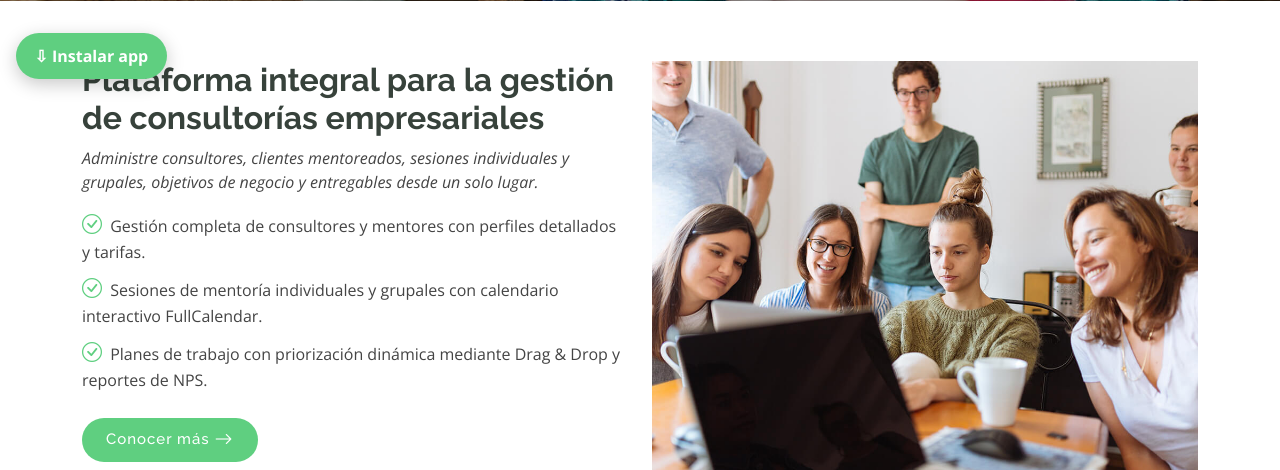
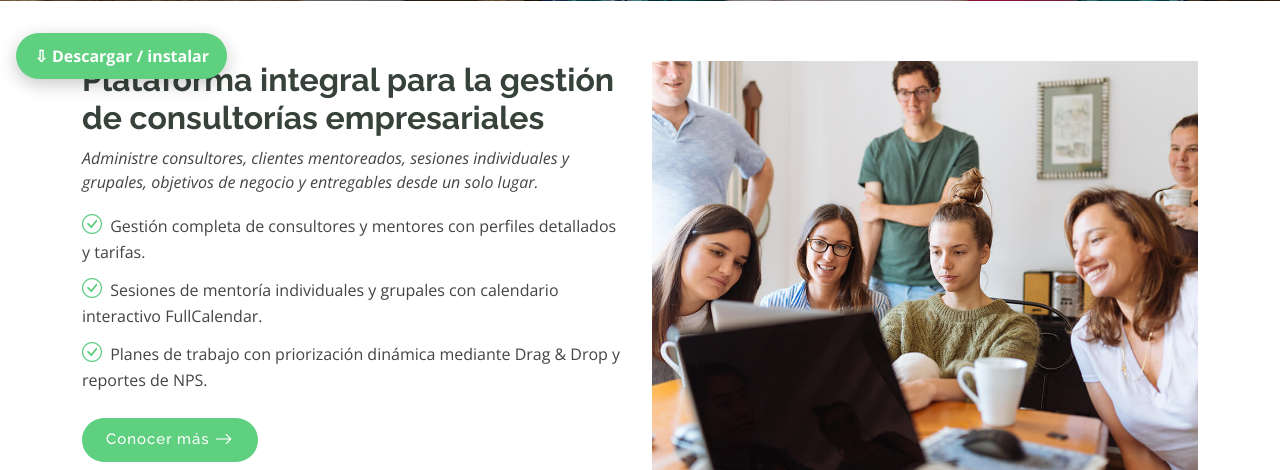
Before and after one commit to christorss/gestor-consultorias, a Django app: page / in a window 1280 px wide. Shown: the part 705-1175 px from the top of the page. Run offline with Django 5.2, Linux system fonts and the light colour scheme; data that the repository does not hold is empty; some libraries are stand-ins or nearby versions.

Commit message:
feat: habilitar instalación PWA en escritorio

```diff
--- a/Consultorias/templates/pwa/install_button.html
+++ b/Consultorias/templates/pwa/install_button.html
@@ -1,3 +1,3 @@
-<button id="pwa-install-button" class="pwa-install-button" type="button" hidden aria-label="Instalar Mentor Consultorías">
-  <span aria-hidden="true">⇩</span> Instalar app
+<button id="pwa-install-button" class="pwa-install-button" type="button" hidden aria-label="Descargar e instalar Mentor Consultorías">
+  <span aria-hidden="true">⇩</span> Descargar / instalar
 </button>
--- a/static/pwa/pwa-install.js
+++ b/static/pwa/pwa-install.js
@@ -5,6 +5,8 @@
   let installPrompt = null;
   const standalone = window.matchMedia('(display-mode: standalone)').matches || window.navigator.standalone === true;
   const isIOS = /iphone|ipad|ipod/i.test(navigator.userAgent);
+  const isDesktop = !/android|iphone|ipad|ipod|mobile/i.test(navigator.userAgent);
+  const isMac = /macintosh|mac os x/i.test(navigator.userAgent);
 
   const showMessage = options => {
     if (window.Swal) return window.Swal.fire(options);
@@ -61,6 +63,17 @@
         confirmButtonText: 'Entendido',
         confirmButtonColor: '#5fcf80'
       });
+    } else if (isDesktop) {
+      showMessage({
+        icon: 'info',
+        title: 'Instalar en esta computadora',
+        html: isMac
+          ? 'Usa <strong>Chrome o Edge</strong>, abre el menú del navegador y selecciona <strong>Instalar Mentor</strong>. En Safari compatible también puedes usar <strong>Archivo → Añadir al Dock</strong>.'
+          : 'Usa <strong>Google Chrome o Microsoft Edge</strong>, abre el menú <strong>⋮</strong> y selecciona <strong>Instalar Mentor</strong> o <strong>Aplicaciones → Instalar este sitio como una aplicación</strong>.',
+        footer: 'La aplicación se abrirá en su propia ventana y aparecerá en el menú de aplicaciones.',
+        confirmButtonText: 'Entendido',
+        confirmButtonColor: '#5fcf80'
+      });
     } else {
       showMessage({
         icon: 'info',
--- a/static/pwa/service-worker.js
+++ b/static/pwa/service-worker.js
@@ -1,4 +1,4 @@
-const CACHE_VERSION = 'mentor-pwa-v2';
+const CACHE_VERSION = 'mentor-pwa-v3';
 const OFFLINE_URL = '/sin-conexion/';
 const APP_SHELL = [
   OFFLINE_URL,
```
